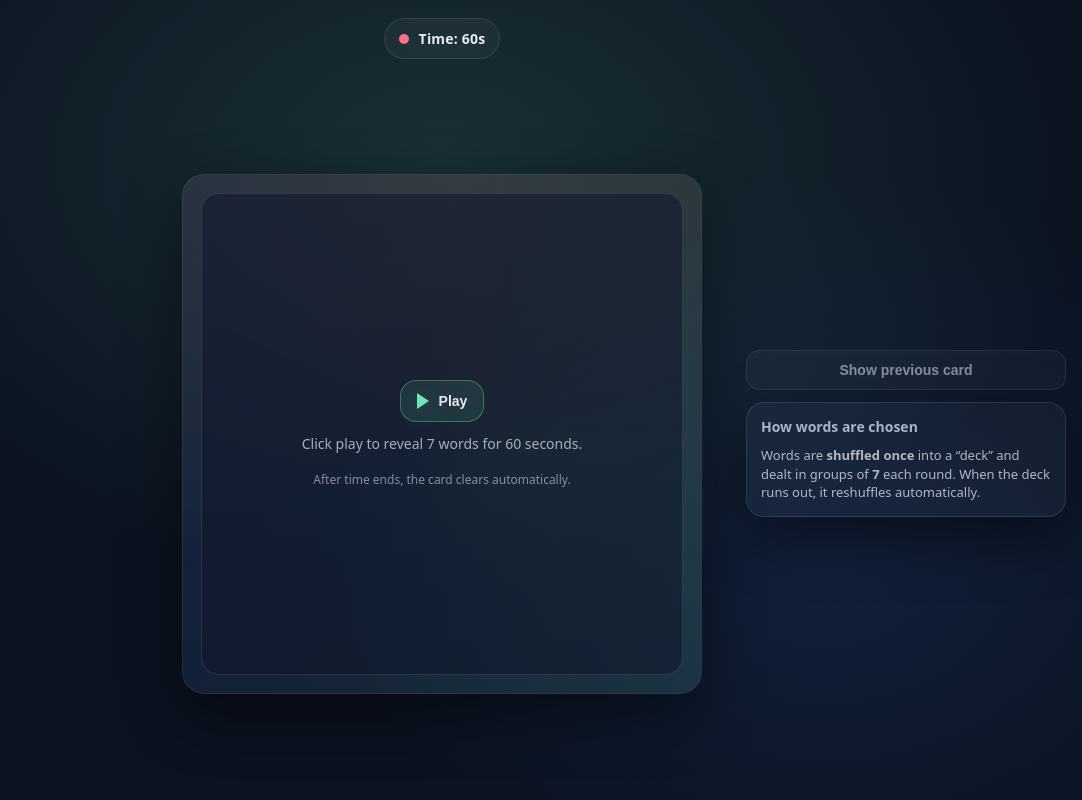
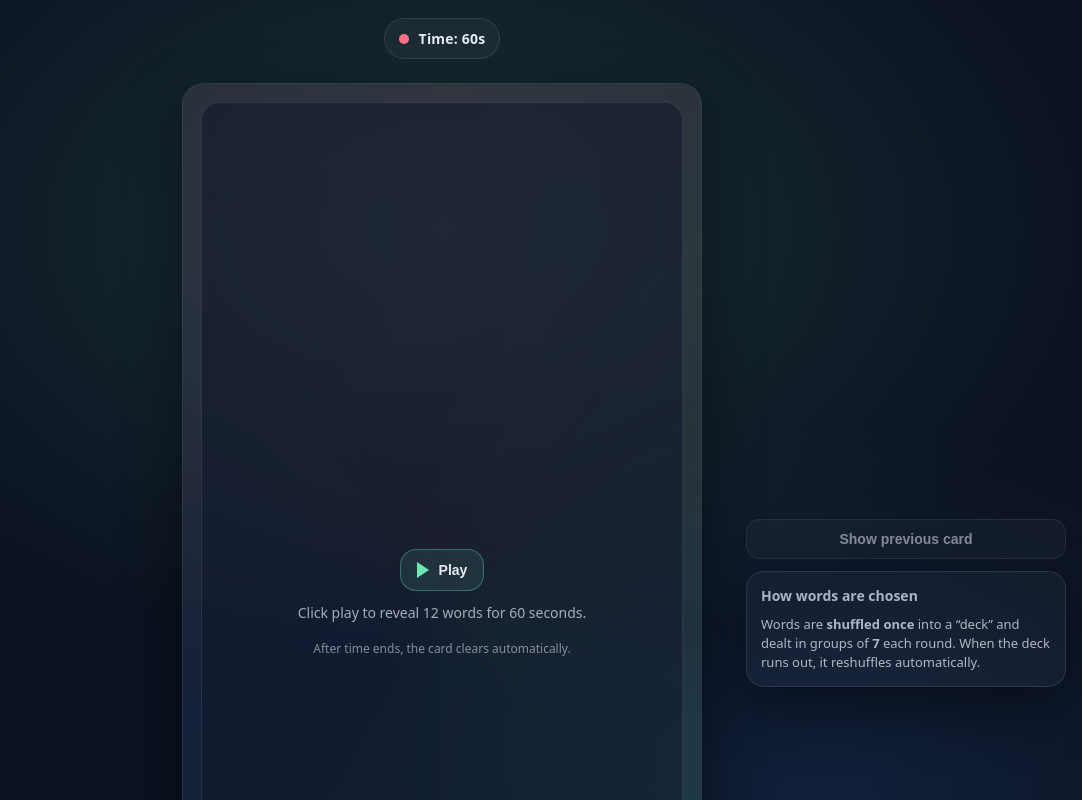
Before and after one commit to shriyaca22-bit/60secondsboardgame, a plain HTML site: page index.html in a window 1280 px wide. Shown: the top 800 px of the page, without its empty margins (198-1280 px from the left). Drawn offline with Linux system fonts and the light colour scheme.

Commit message:
Update index.html

```diff
--- a/index.html
+++ b/index.html
@@ -119,7 +119,7 @@
 
       .card {
         width: 100%;
-        aspect-ratio: 1 / 1;
+        aspect-ratio: 1 / 2;
         border-radius: 22px;
         background: linear-gradient(180deg, rgba(255,255,255,0.04), rgba(255,255,255,0.02));
         border: 1px solid var(--border);
@@ -268,7 +268,7 @@
                 <span class="playIcon" aria-hidden="true"></span>
                 Play
               </button>
-              <p>Click play to reveal 7 words for 60 seconds.</p>
+              <p>Click play to reveal 12 words for 60 seconds.</p>
               <div class="hint">After time ends, the card clears automatically.</div>
             </div>
 
```
